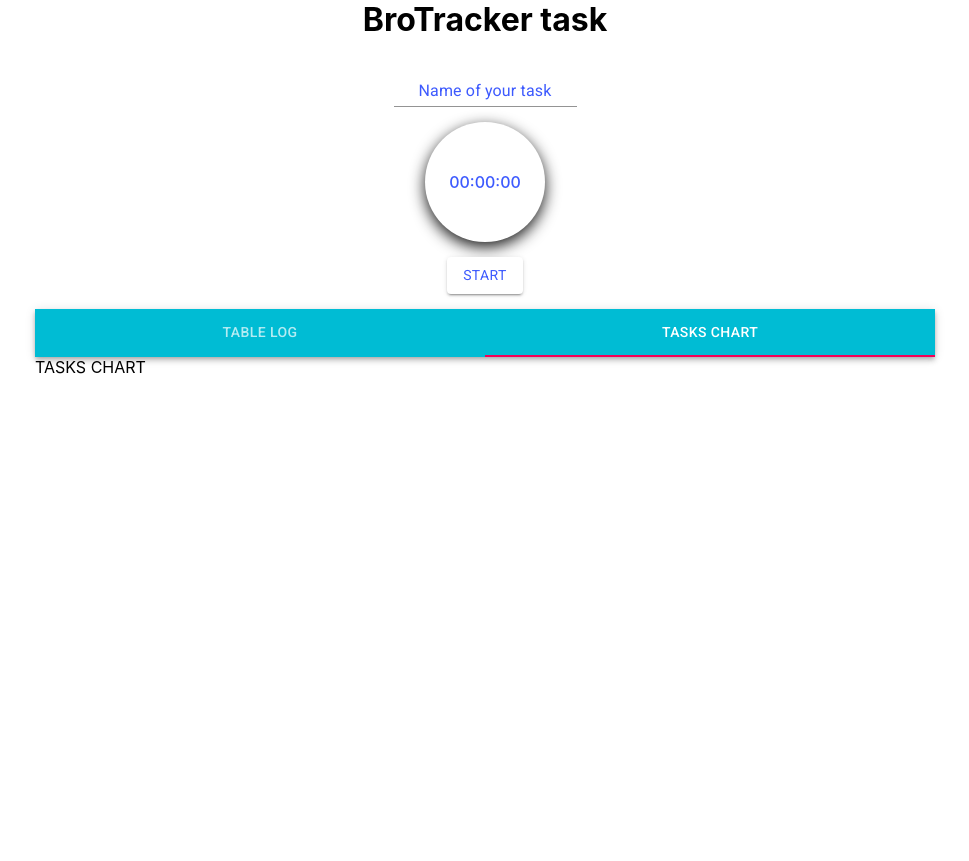
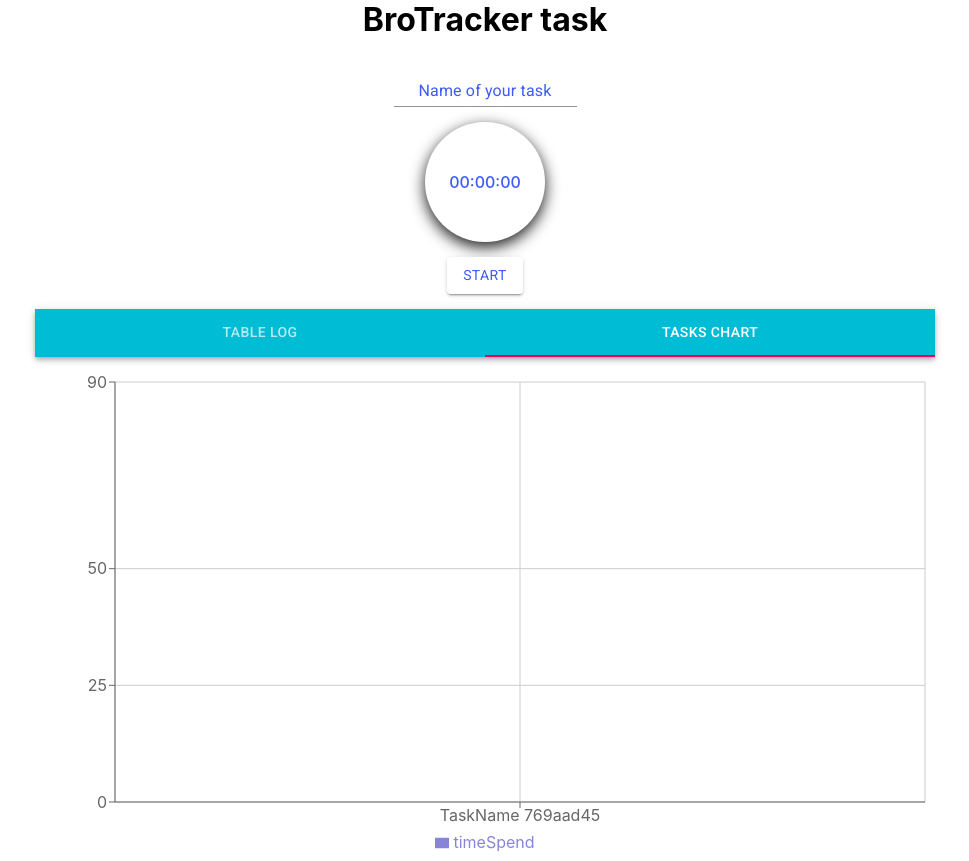
Before and after one commit to SkyWalker1996x/brotracker, a React (Create React App) app: page /tasks_chart in a window 1280 px wide. Shown: the whole page, without its empty margins (155-1124 px from the left). Before the commit the page ends 800 px from the top, so only its background shows below. Built offline with nearby package versions, Linux system fonts and the light colour scheme.

Commit message:
feat: add Tasks Chart component to App

```diff
--- a/package.json
+++ b/package.json
@@ -13,11 +13,13 @@
     "@types/node": "^12.0.0",
     "@types/react": "^16.9.53",
     "@types/react-dom": "^16.9.8",
+    "@types/recharts": "^1.8.18",
     "react": "^17.0.1",
     "react-dom": "^17.0.1",
     "react-redux": "^7.2.2",
     "react-router-dom": "^5.2.0",
     "react-scripts": "4.0.1",
+    "recharts": "2.0.0-beta.8",
     "redux": "^4.0.5",
     "redux-saga": "^1.1.3",
     "typescript": "^4.0.3",
--- a/src/components/Tabs/Tabs.tsx
+++ b/src/components/Tabs/Tabs.tsx
@@ -14,6 +14,7 @@ import { useStyles } from './styles';
 import { muiTabProps } from '../../utils';
 // actions
 import { setActiveTab } from '../../store/actions';
+import TasksChart from '../TasksChart/TasksChart';
 
 const TimerTabs: React.FC = (props: any) => {
   const classes = useStyles();
@@ -56,7 +57,7 @@ const TimerTabs: React.FC = (props: any) => {
         <TimerTable />
       </TabPanel>
       <TabPanel value={activeTab} index="TASKS_CHART">
-        TASKS CHART
+        <TasksChart />
       </TabPanel>
     </div>
   );
--- /dev/null
+++ b/src/components/TasksChart/TasksChart.tsx
@@ -0,0 +1,52 @@
+import React from 'react';
+import { connect } from 'react-redux';
+import {
+  BarChart,
+  Bar,
+  XAxis,
+  YAxis,
+  CartesianGrid,
+  Tooltip,
+  Legend,
+} from 'recharts';
+import { State } from '../../interfaces';
+
+
+const TasksChart = (props: any) => {
+  const { tasks } = props;
+
+  const tasksToChart = tasks.map((item: any) => {
+    const { taskName, timeSpend } = item;
+    return {
+      taskName,
+      timeSpend: Math.floor(timeSpend / 1000 / 60),
+    };
+  });
+
+  return (
+    <BarChart
+      width={900}
+      height={500}
+      data={tasksToChart}
+      margin={{
+        top: 25,
+        right: 10,
+        left: 20,
+        bottom: 5,
+      }}
+    >
+      <CartesianGrid />
+      <XAxis dataKey="taskName" />
+      <YAxis domain={[0, 90]} />
+      <Tooltip />
+      <Legend />
+      <Bar dataKey="timeSpend" fill="#8884d8" />
+    </BarChart>
+  );
+};
+
+const mapStateToProps = (state: State) => {
+  return { tasks: state.tasks };
+};
+
+export default connect(mapStateToProps)(TasksChart);
```
Also changed, not shown: 1 other file (tests, documents, lock files or other folders).
